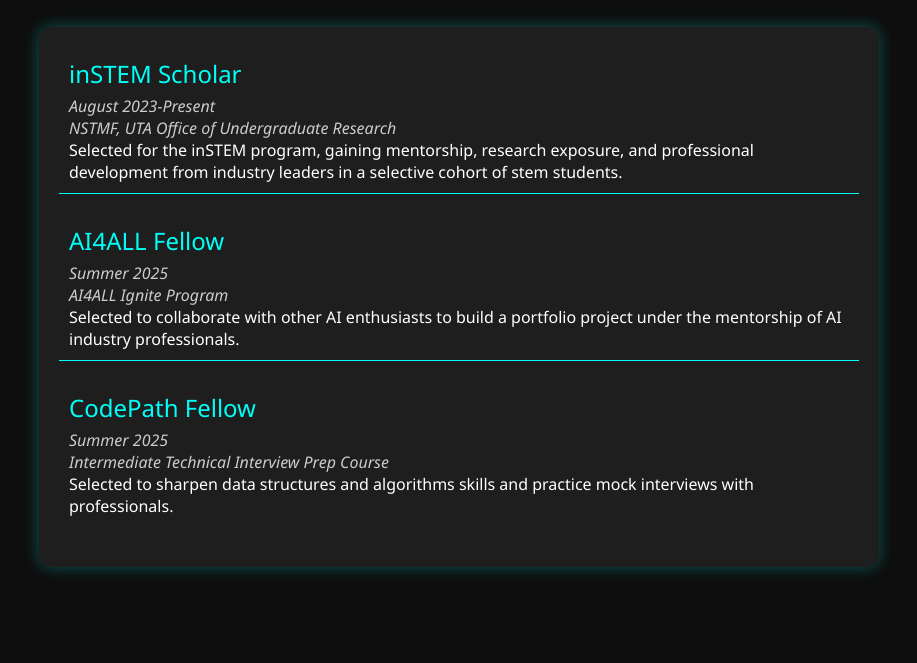
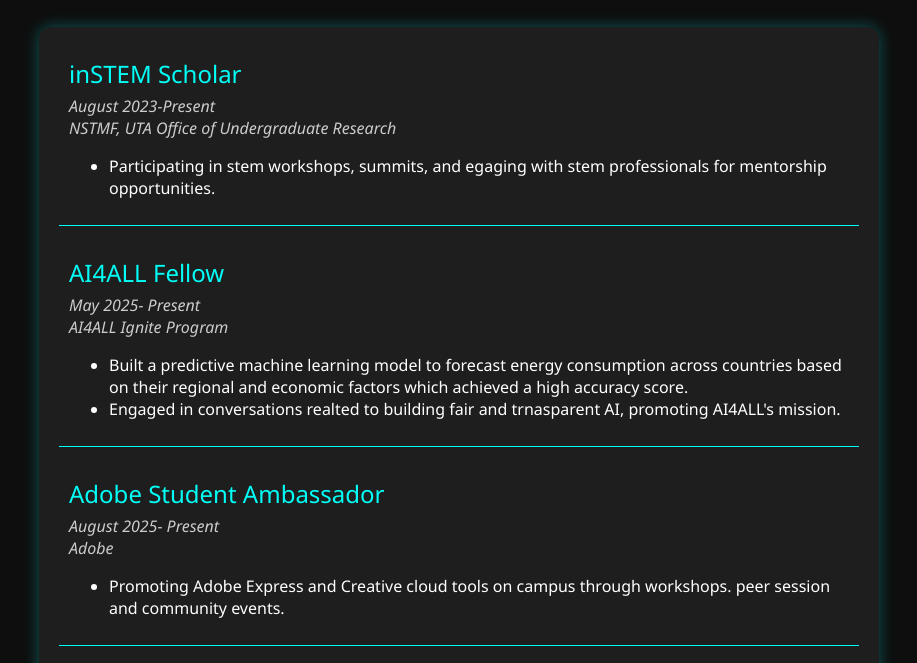
Before and after one commit to axk6637/portfolio, a plain HTML site: page main/htmlfiles/involvement.html in a window 1280 px wide. Shown: the part 107-770 px from the top of the page, without its empty margins (181-1098 px from the left). Drawn offline with Linux system fonts and the light colour scheme.

Commit message:
updated involvement page

```diff
--- a/main/htmlfiles/involvement.html
+++ b/main/htmlfiles/involvement.html
@@ -67,15 +67,37 @@
         August 2023-Present<br>
         NSTMF, UTA Office of Undergraduate Research
      </i> </div>
-      <div class="description">Selected for the inSTEM program, gaining mentorship, research exposure, and professional development from industry leaders in a selective cohort of stem students.</div>
-    </div>
+     <ul class="no-bullets">
+     <li>
+      <div class="description">Participating in stem workshops, summits, and egaging with stem professionals for mentorship opportunities. </div>
+      </li>
+      </ul>
+      </div>
     <div class="involvement">
       <div class="title">AI4ALL Fellow</div>
       <div class="subtitle">
         <i>
-            Summer 2025<br>
+            May 2025- Present<br>
             AI4ALL Ignite Program</i> </div>
-      <div class="description">Selected to collaborate with other AI enthusiasts to build a portfolio project under the mentorship of AI industry professionals.</div>
+            <ul class="no-bullets">
+            <li>
+      <div class="description">Built a predictive machine learning model to forecast energy consumption across countries based on their regional and economic factors which achieved a high accuracy score.</div> </li>
+      <li><div class="description">Engaged in conversations realted to building fair and trnasparent AI, promoting AI4ALL's mission.</div></li>
+      </li>
+      </ul>
+    </div>
+
+    <div class="involvement">
+      <div class="title"> Adobe Student Ambassador</div>
+      <div class="subtitle">
+        <i>
+            August 2025- Present<br>
+            Adobe</i> </div>
+            <ul class="no-bullets">
+            <li>
+      <div class="description">Promoting Adobe Express and Creative cloud tools on campus through workshops. peer session and community events.</div>
+      </li>
+      </ul>
     </div>
     <div class="involvement">
       <div class="title">CodePath Fellow</div>
@@ -84,7 +106,10 @@
         <i>
             Summer 2025<br>
             Intermediate Technical Interview Prep Course</i> </div>
-      <div class="description">Selected to sharpen data structures and algorithms skills and practice mock interviews with professionals. </div>
+            <ul class="no-bullets">
+            <li>
+      <div class="description">Sharpened data structures and algorithms skils through  mock interviews with professionals and pair programming. </div></li>
+      </ul>
     </div>
 </div>
 
```
